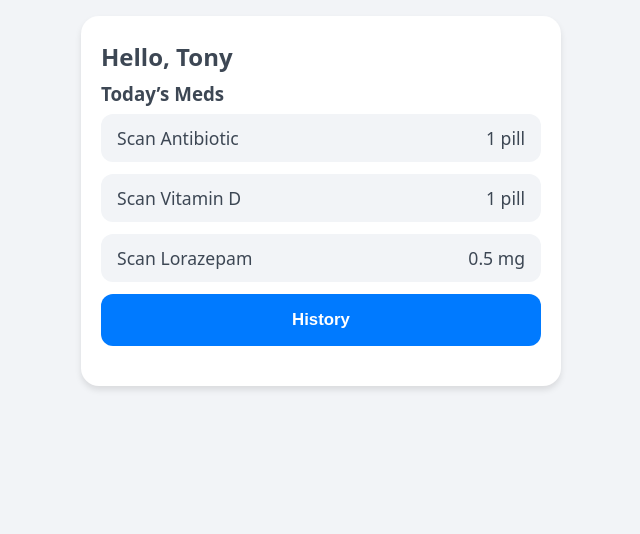
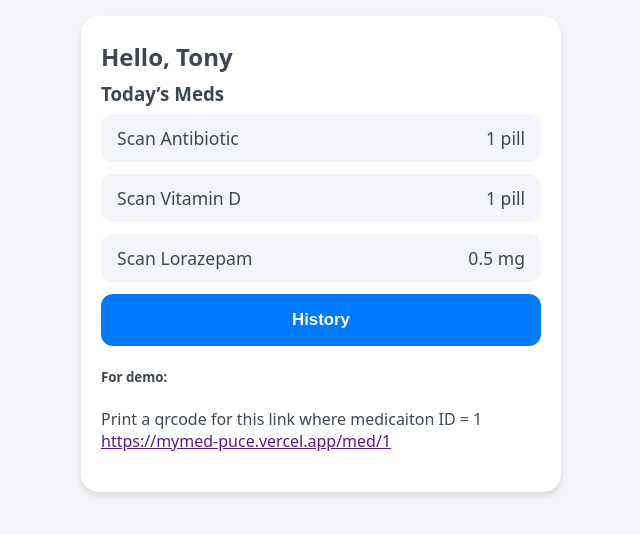
Before and after one commit to petersonjean/mymed, a Vue app: page / in a window 1280 px wide. Shown: the top 534 px of the page, without its empty margins (319-959 px from the left). Built offline with nearby package versions, Linux system fonts and the light colour scheme; no server answers.

Commit message:
added QR demo test link on home page

```diff
--- a/src/components/Home.vue
+++ b/src/components/Home.vue
@@ -7,6 +7,8 @@
     </article>
       <button @click="$router.push('/tracking')">History</button>
       <!-- <button @click="$router.push('/scan')" style="margin-top:.75rem;">Scan Label</button> -->
+      <div><h5>For demo:</h5> Print a qrcode for this link where medicaiton ID = 1 <a href=""   rel="noopener noreferrer"><span>https://mymed-puce.vercel.app/med/1</span> </a></div>
+
     </section>
   </template>
 
```
